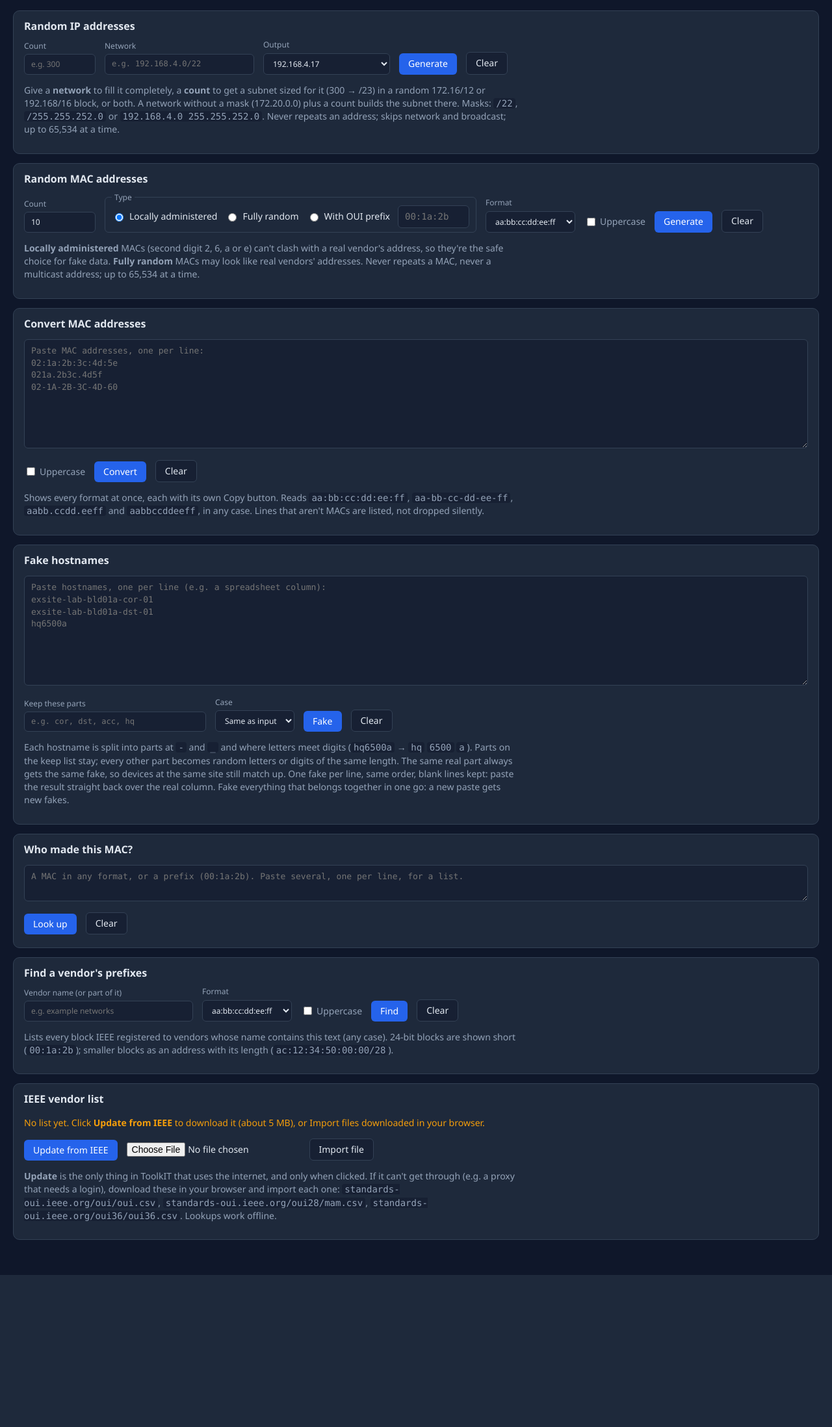
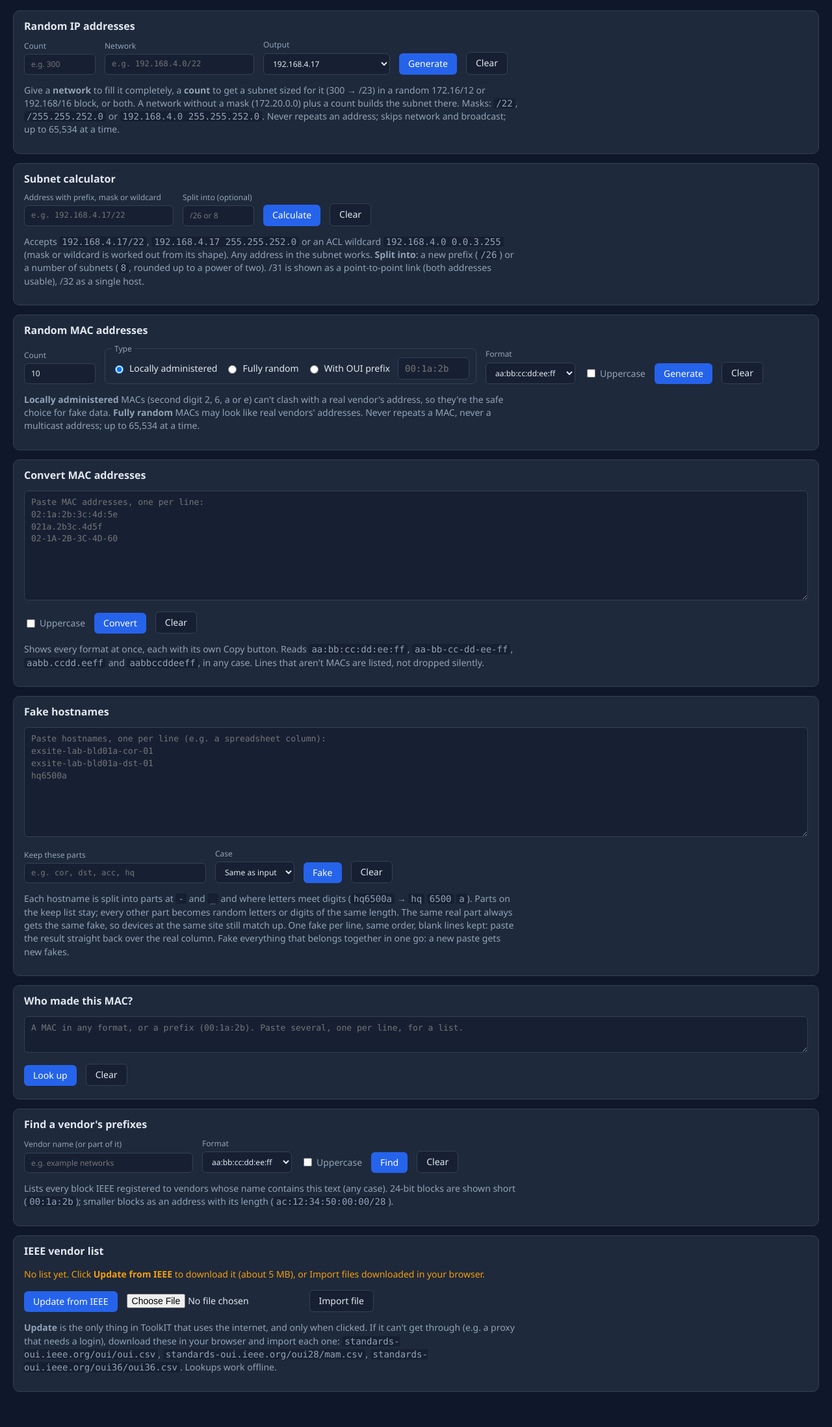
Before and after one commit to RedDirtBits/ToolkIT, a FastAPI app: template app/web/templates/index.html in a window 1280 px wide. Shown: the part 21-2217 px from the top of the page at 65% size. Before the commit the page ends 1983 px from the top, so only its background shows below. Run offline with FastAPI, Linux system fonts and the light colour scheme; the template is opened without the code that fills it, so the values that code supplies are empty.

Commit message:
Add subnet calculator tab (subnet module 2)
A tab right after the IP generator: an address with prefix, mask or
wildcard gives every value about its subnet, each with its own Copy
button; an optional split lists the smaller subnets in a table and a
Copy/Download box. Results can now carry label/value "details" rows,
and Copy works on plain page text as well as text boxes.

Co-Authored-By: Claude Opus 5.5 <noreply@anthropic.com>

```diff
--- a/app/main.py
+++ b/app/main.py
@@ -13,7 +13,7 @@ from fastapi.staticfiles import StaticFiles
 
 from app import settings
 from app.web.oui_state import OUIState
-from app.web.routes import convert, download, hosts, ip, mac, oui, pages
+from app.web.routes import convert, download, hosts, ip, mac, oui, pages, subnet
 from app.web.security import DEFAULT_ALLOWED_HOSTS, local_only_middleware
 
 STATIC_DIR = Path(__file__).parent / "web" / "static"
@@ -33,7 +33,7 @@ def create_app(allowed_hosts: set[str] | None = None, oui_state: OUIState | None
     app.mount("/static", StaticFiles(directory=STATIC_DIR), name="static")
 
     # Each routes file is a "router": a bundle of related pages.
-    for module in (pages, ip, mac, convert, hosts, oui, download):
+    for module in (pages, ip, subnet, mac, convert, hosts, oui, download):
         app.include_router(module.router)
 
     return app
--- a/app/web/responses.py
+++ b/app/web/responses.py
@@ -68,6 +68,8 @@ class ToolResult:
     blocks    the output boxes
     warnings  things worth knowing that didn't stop the result (e.g. skipped lines)
     table     an optional results table
+    details   optional (label, value) rows, each value with its own Copy button
+              (the subnet calculator)
     """
 
     kind: str
@@ -77,6 +79,7 @@ class ToolResult:
     blocks: list[OutputBlock] = field(default_factory=list)
     warnings: list[str] = field(default_factory=list)
     table: Table | None = None
+    details: list[tuple[str, str]] = field(default_factory=list)
 
 
 def cap_warnings(warnings: list[str]) -> list[str]:
--- a/app/web/routes/download.py
+++ b/app/web/routes/download.py
@@ -27,6 +27,7 @@ FILE_NAMES = {
     "hosts": "fake-hostnames.txt",
     "oui-vendors": "mac-vendors.txt",
     "oui-prefixes": "vendor-prefixes.txt",
+    "subnets": "subnets.txt",
 }
 
 # Results whose blank lines matter: the hostname faker's and the OUI lookup's
--- a/app/web/static/app.js
+++ b/app/web/static/app.js
@@ -13,11 +13,18 @@ document.addEventListener("click", async (event) => {
   try {
     // The clipboard API works on http://127.0.0.1 because browsers treat the
     // local machine as a "secure context".
-    await navigator.clipboard.writeText(source.value);
+    // A text box has a .value; any other element (a <span> in the subnet
+    // calculator's table) gives its text instead.
+    const text = "value" in source ? source.value : source.textContent;
+    await navigator.clipboard.writeText(text);
     button.textContent = "Copied";
   } catch (error) {
     // Clipboard blocked (rare): select the text so Ctrl+C works.
-    source.select();
+    if (source.select) {
+      source.select();
+    } else {
+      window.getSelection().selectAllChildren(source);
+    }
     button.textContent = "Press Ctrl+C";
   }
   setTimeout(() => { button.textContent = label; }, 1500);
--- a/app/web/static/style.css
+++ b/app/web/static/style.css
@@ -133,6 +133,7 @@ mark { background: var(--mark); color: #111827; border-radius: 2px; }  /* no pad
    checked #tab-ip?". Browsers too old for :has() simply show all the
    tools, one under the other: still usable. */
 body:has(#tab-ip:checked) .tool:not(#tool-ip),
+body:has(#tab-subnet:checked) .tool:not(#tool-subnet),
 body:has(#tab-mac:checked) .tool:not(#tool-mac),
 body:has(#tab-convert:checked) .tool:not(#tool-convert),
 body:has(#tab-hosts:checked) .tool:not(#tool-hosts),
@@ -153,6 +154,17 @@ input.vendor { width: 260px; }
 .result-table td:first-child { font-family: var(--mono); white-space: nowrap; }
 .import-form { display: flex; gap: 8px; align-items: center; }
 #tool-oui .result:not(:empty) { margin-bottom: 14px; }
+
+/* --- Subnet calculator: label / value / Copy rows --------------------------- */
+/* "table.grid.details-table" (not just ".details-table") so it outranks the kit's
+   "table.grid { width: 100% }": keeps each Copy button close to its value. */
+table.grid.details-table { width: auto; min-width: min(560px, 100%); margin: 8px 0 12px; }
+.details-table th { width: 11em; }
+.detail-value { font-family: var(--mono); }
+/* No percentage width here: in an auto-width table, a "%" column makes the
+   browser stretch the whole table to full width. */
+.copy-cell { white-space: nowrap; }
+button.small { padding: 2px 10px; font-size: 12px; }
 fieldset.choices { display: flex; flex-wrap: wrap; align-items: center; gap: 12px; border: 1px solid var(--border); border-radius: 6px; padding: 4px 10px 6px; margin: 0; }
 fieldset.choices legend { color: var(--muted); font-size: 12px; padding: 0 4px; }
 fieldset.choices label { display: inline-flex; gap: 6px; align-items: center; }
--- a/app/web/templates/index.html
+++ b/app/web/templates/index.html
@@ -13,7 +13,7 @@
    Other tabs aren't touched. Reloading the page clears all tabs.
 
    Variables:
-     tab                    which tab starts selected ("ip", "mac", "convert", "hosts", "oui")
+     tab                    which tab starts selected ("ip", "subnet", "mac", "convert", "hosts", "oui")
      ip_form / ip_result    (etc.) only set after a no-JavaScript form post,
                             to fill that tab's form back in and show its result #}
 
@@ -62,6 +62,35 @@
   </form>
   <div id="ip-result" class="result">
     {% if ip_result %}{% with result = ip_result %}{% include "_result.html" %}{% endwith %}{% endif %}
+  </div>
+</section>
+
+{# ---- Subnet calculator ------------------------------------------------------- #}
+{% set f = subnet_form or {} %}
+<section class="tool" id="tool-subnet">
+  <form class="panel tool-form" method="post" action="/subnet"
+        hx-post="/subnet" hx-target="#subnet-result" hx-swap="innerHTML">
+    <h2>Subnet calculator</h2>
+    <div class="fields">
+      <label>Address with prefix, mask or wildcard
+        <input name="address" class="network" placeholder="e.g. 192.168.4.17/22" value="{{ f.address or '' }}">
+      </label>
+      <label>Split into (optional)
+        <input name="split" class="count" placeholder="/26 or 8" value="{{ f.split or '' }}">
+      </label>
+      <button type="submit">Calculate</button>
+      <button type="reset" class="secondary">Clear</button>
+    </div>
+    <p class="hint muted">
+      Accepts <code>192.168.4.17/22</code>, <code>192.168.4.17 255.255.252.0</code> or an ACL
+      wildcard <code>192.168.4.0 0.0.3.255</code> (mask or wildcard is worked out from its shape).
+      Any address in the subnet works. <b>Split into</b>: a new prefix (<code>/26</code>) or a number
+      of subnets (<code>8</code>, rounded up to a power of two). /31 is shown as a point-to-point link
+      (both addresses usable), /32 as a single host.
+    </p>
+  </form>
+  <div id="subnet-result" class="result">
+    {% if subnet_result %}{% with result = subnet_result %}{% include "_result.html" %}{% endwith %}{% endif %}
   </div>
 </section>
 
--- a/app/web/templating.py
+++ b/app/web/templating.py
@@ -23,6 +23,7 @@ templates = Jinja2Templates(directory=Path(__file__).parent / "templates")
 # (tab-ip, tool-ip), form posts (/ip) and the ?tab= address.
 TABS = [
     ("ip", "IP generator"),
+    ("subnet", "Subnet calculator"),
     ("mac", "MAC generator"),
     ("convert", "MAC converter"),
     ("hosts", "Hostname faker"),
```
Also changed, not shown: app/web/routes/subnet.py (added, +83 -0 lines), app/web/templates/_result.html (+17 -1 lines), tests/test_web.py (+2 -2 lines), tests/test_web_subnet.py (added, +102 -0 lines), README.md.
